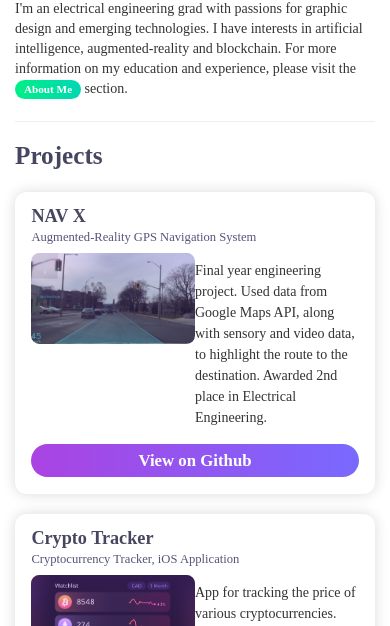
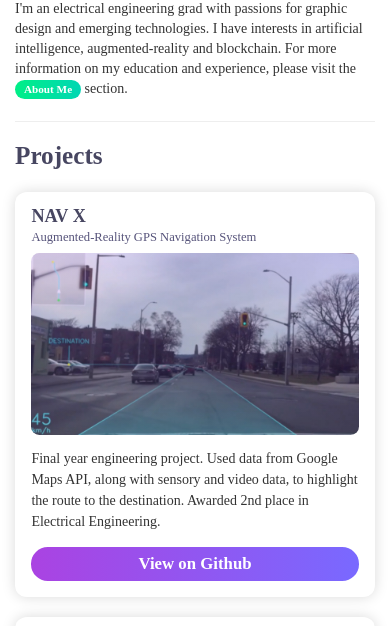
Before and after one commit to tylerpharand/tylerpharand.github.io, a plain HTML site: page index.html in a window 390 px wide. Shown: the part 183-809 px from the top of the page. Drawn offline with nearby package versions, Linux system fonts and the light colour scheme.

Commit message:
fixed thumbnail resize bug

```diff
--- a/src/stylesheet.css
+++ b/src/stylesheet.css
@@ -429,7 +429,7 @@ h4 {
 		padding-top: 0em;
 		padding-bottom: 0em !important;
 		margin-bottom: 0em !important;
-		display: compact;
+		display: inherit;
 	}
 
 	.thumbnail {
@@ -441,8 +441,9 @@ h4 {
 	}
 
 	.description {
-		clear: left;
-		float: none;
+		/*clear: left;*/
+		/*float: left !important;*/
+
 		width: 100%;
 		padding: 0em;
 		margin: 0em;
```
